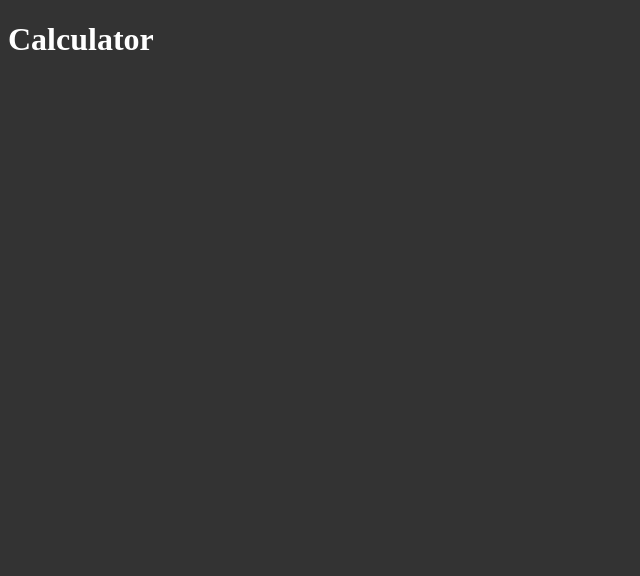
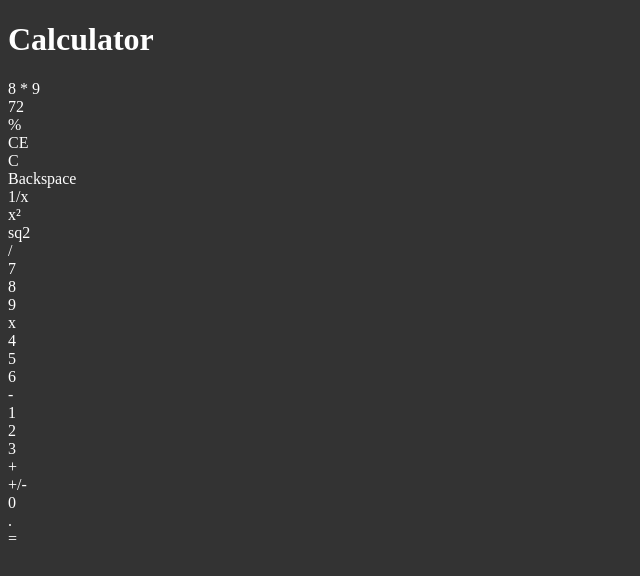
Before and after one commit to lswebdevelops/calc, a plain HTML site: page index.html in a window 1280 px wide. Shown: the whole page, without its empty margins (0-640 px from the left). Drawn offline with Linux system fonts and the light colour scheme.

Commit message:
divs for keys created

```diff
--- a/index.html
+++ b/index.html
@@ -9,6 +9,43 @@
     <title>Calculator</title>
 </head>
 <body>
-    <h1>Calculator</h1>
+
+
+    <div id="container">
+        <div id="nav"><h1>Calculator</h1>
+            <div id="headNotes">8 * 9
+                <div id="result">72</div>
+            </div><!-- end headNotes -->
+        </div><!-- end nav -->
+        <!-- starting keys -->
+        <div id="keysContainer">
+            <div class="keys">%</div>
+            <div class="keys">CE</div>
+            <div class="keys">C</div>
+            <div class="keys">Backspace</div>
+            <div class="keys">1/x</div>
+            <div class="keys">x²</div>
+            <div class="keys">sq2</div>
+            <div class="keys">/</div>
+            <div class="keys">7</div>
+            <div class="keys">8</div>
+            <div class="keys">9</div>
+            <div class="keys">x</div>
+            <div class="keys">4</div>
+            <div class="keys">5</div>
+            <div class="keys">6</div>
+            <div class="keys">-</div>
+            <div class="keys">1</div>
+            <div class="keys">2</div>
+            <div class="keys">3</div>
+            <div class="keys">+</div>
+            <div class="keys">+/-</div>
+            <div class="keys">0</div>
+            <div class="keys">.</div>
+            <div class="keys">=</div>
+
+        </div>
+    </div>
+
 </body>
 </html>
```
Also changed, not shown: style.css (line endings or trailing spaces).
